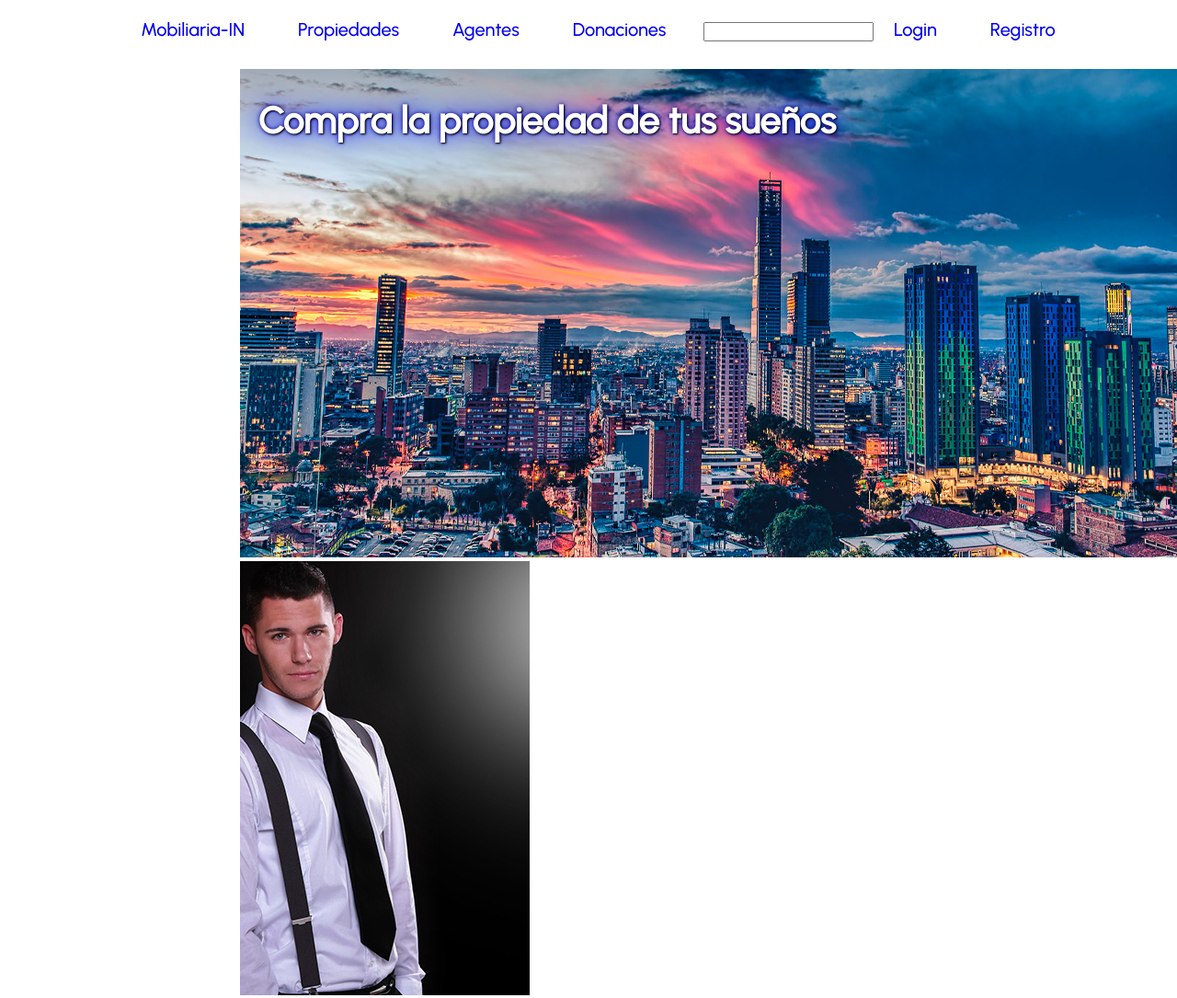
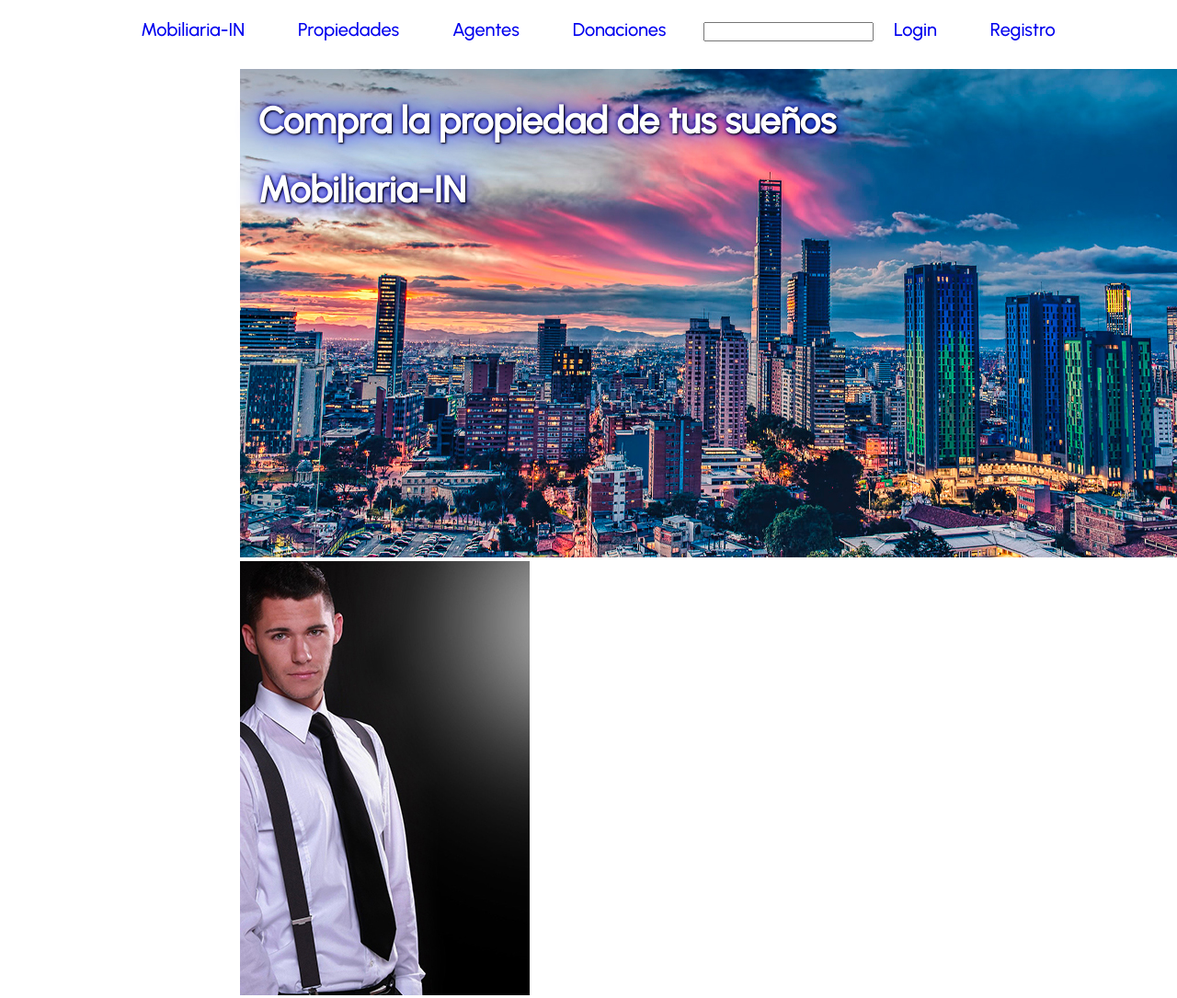
Before and after one commit to nadc100/sprintuno, a plain HTML site: page agentes.html in a window 1280 px wide. Shown: the top 1085 px of the page at 92% size. Drawn offline with Linux system fonts and the light colour scheme.

Commit message:
nuevas imagenes

```diff
--- a/agentes.html
+++ b/agentes.html
@@ -41,6 +41,7 @@
                 <img src="imagenes/bota.jpg" alt="panorama de una ciudad">
                 <div class="txtban">
                     <h1>Compra la propiedad de tus sueños</h1>
+                    <h1>Mobiliaria-IN</h1>
                 </div>
             </div>
 
```
Also changed, not shown: imagenes/agentes.png (added), imagenes/bigbanner.png (added), imagenes/imagenfondo.png (added), imagenes/logo2.png (added), imagenes/loguito.png (added), imagenes/merchandising.png (added), imagenes/team797.png (added).
